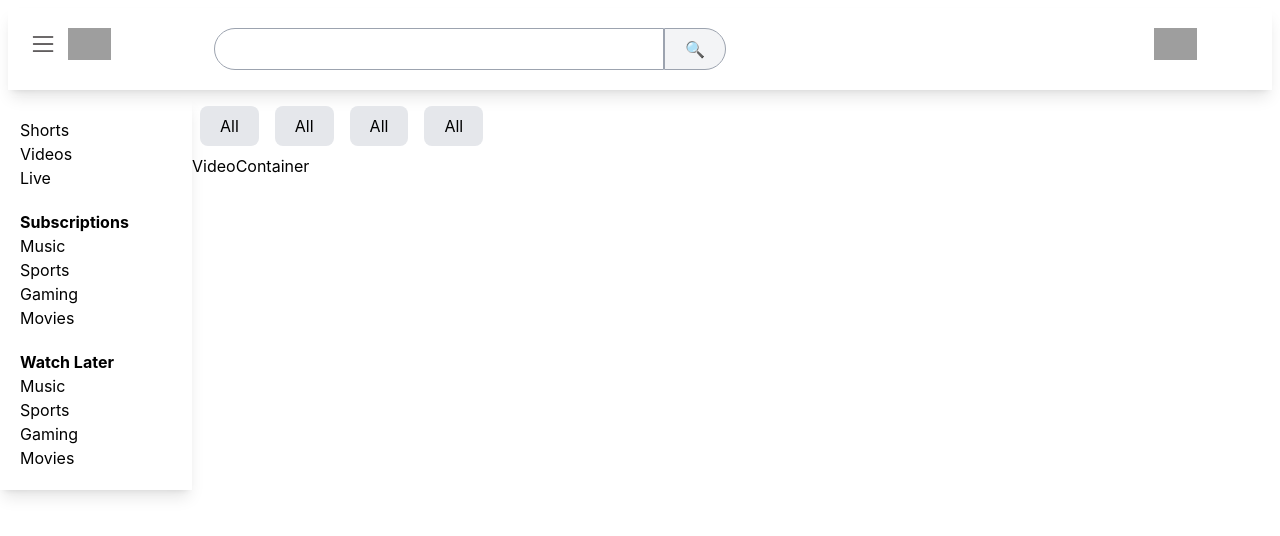
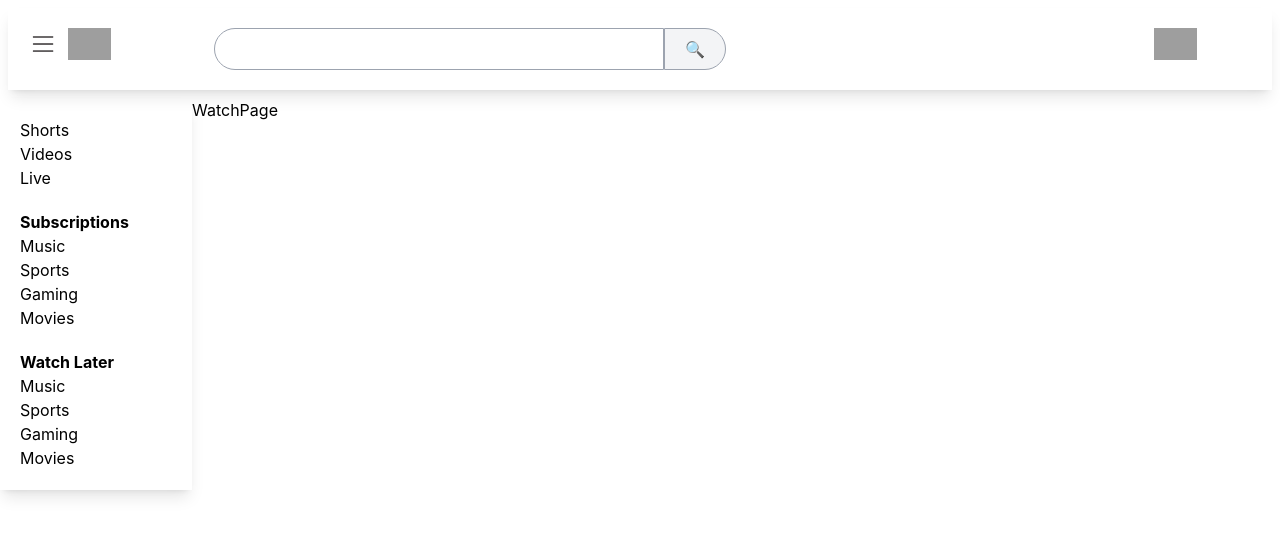
Before and after one commit to kumar007ambi/youtube_clone, a React (Create React App) app: page /watch in a window 1280 px wide. Shown: the top 536 px of the page. Built offline with nearby package versions, Linux system fonts and the light colour scheme; grey boxes are pictures that could not be loaded.

Commit message:
added video api

```diff
--- a/package.json
+++ b/package.json
@@ -10,6 +10,7 @@
     "react": "^18.2.0",
     "react-dom": "^18.2.0",
     "react-redux": "^9.1.1",
+    "react-router-dom": "^6.22.3",
     "react-scripts": "5.0.1",
     "web-vitals": "^2.1.4"
   },
--- a/src/App.js
+++ b/src/App.js
@@ -2,14 +2,45 @@ import "./App.css";
 import Head from "./components/Head";
 import Body from "./components/Body";
 import { Provider } from "react-redux";
+import { createBrowserRouter, RouterProvider } from "react-router-dom";
+import MainContainer from "./components/MainContainer";
+import WatchPage from "./components/WatchPage";
 import store from "./utills/store";
+
+
+const appRouter = createBrowserRouter([
+  {
+    path: "/",
+    element: <Body />,
+    children: [
+      {
+        path: "/",
+        element: <MainContainer />,
+      },
+      {
+        path: "watch",
+        element: <WatchPage />,
+      },
+      // {
+      //   path: "demo",
+      //   element: (
+      //     <>
+      //       <Demo />
+      //       <Demo2 />
+      //     </>
+      //   ),
+      // },
+    ],
+  },
+]);
+
 
 function App() {
   return (
     <Provider store={store}>
       <div>
         <Head />
-        <Body />
+         <RouterProvider router={appRouter} />
         {/**
          *
          * Head
--- a/src/components/Body.js
+++ b/src/components/Body.js
@@ -1,12 +1,12 @@
 import React from "react";
 import Sidebar from "./Sidebar";
-import MainContainer from "./MainContainer";
+import { Outlet } from "react-router-dom";
 
 const Body = () => {
   return (
-    <div  className="flex">
+    <div className="flex">
       <Sidebar />
-      <MainContainer />
+      <Outlet />
     </div>
   );
 };
--- a/src/components/Button.js
+++ b/src/components/Button.js
@@ -1,9 +1,9 @@
 import React from "react";
 
-const Button = () => {
+const Button = ({ name }) => {
   return (
     <div>
-      <button className="px-5 py-2 m-2 bg-gray-200 rounded-lg">All</button>
+      <button className="px-5 py-2 m-2 bg-gray-200 rounded-lg">{name}</button>
     </div>
   );
 };
--- a/src/components/ButtonList.js
+++ b/src/components/ButtonList.js
@@ -4,11 +4,17 @@ import Button from "./Button";
 const ButtonList = () => {
   return (
     <div className="flex">
-      <Button />
-       <Button />
-
-        <Button />
-         <Button />
+      <Button name="All" />
+      <Button name="Gaming" />
+      <Button name="Songs" />
+      <Button name="Live" />
+      <Button name="Soccer" />
+      <Button name="Cricket" />
+      <Button name="Cooking" />
+      <Button name="Movies" />
+      <Button name="Valentines" />
+      <Button name="Coding" />
+      <Button name="Cooking" />
     </div>
   );
 };
--- /dev/null
+++ b/src/components/VideoCard.js
@@ -0,0 +1,19 @@
+import React from "react";
+
+const VideoCard = ({ info }) => {
+  const { snippet, statistics } = info;
+  const { channelTitle, title, thumbnails } = snippet;
+  console.log(info);
+  return (
+    <div className="p-2 m-2   w-[30%] rounded-lg">
+      <img className="rounded-lg w-[125%]" alt="thumbnail" src={thumbnails.medium.url} />
+      <ul>
+        <li className="font-bold py-2">{title}</li>
+        <li>{channelTitle}</li>
+        <li>{statistics.viewCount} views</li>
+      </ul>
+    </div>
+  );
+};
+
+export default VideoCard;
--- a/src/components/VideoContainer.js
+++ b/src/components/VideoContainer.js
@@ -1,9 +1,29 @@
-import React from 'react'
+import React, { useEffect, useState } from "react";
+import { YOUTBUE_VIDEOS_API } from "../utills/constants";
+import VideoCard from "./VideoCard";
 
 const VideoContainer = () => {
+  const [videos, setVideos] = useState([]);
+
+  const getVideos = async () => {
+    const data = await fetch(YOUTBUE_VIDEOS_API);
+    const json = await data.json();
+    // console.log(json);
+    setVideos(json.items);
+  };
+  useEffect(() => {
+    getVideos();
+  }, []);
   return (
-    <div>VideoContainer</div>
-  )
-}
+    <div className="flex flex-wrap">
+      {" "}
+      {videos.map((video) => (
+        // <Link key={video.id} to={"/watch?v=" + video.id}>
+          <VideoCard key={video.id} info={video} />
+        // </Link>
+      ))}
+    </div>
+  );
+};
 
-export default VideoContainer
+export default VideoContainer;
--- /dev/null
+++ b/src/components/WatchPage.js
@@ -0,0 +1,9 @@
+import React from 'react'
+
+const WatchPage = () => {
+  return (
+    <div>WatchPage</div>
+  )
+}
+
+export default WatchPage
--- /dev/null
+++ b/src/utills/constants.js
@@ -0,0 +1,4 @@
+const YOUTUBE_API_KEY="";
+
+export const YOUTBUE_VIDEOS_API =
+  "https://youtube.googleapis.com/youtube/v3/videos?part=snippet%2CcontentDetails%2Cstatistics&chart=mostPopular&maxResults=50&regionCode=IN&key="+YOUTUBE_API_KEY;
```
Also changed, not shown: 1 other file (tests, documents, lock files or other folders).
